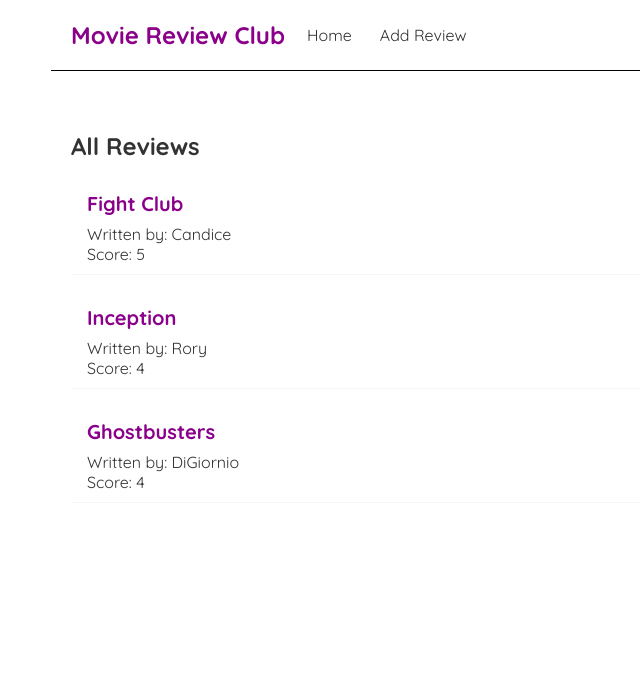
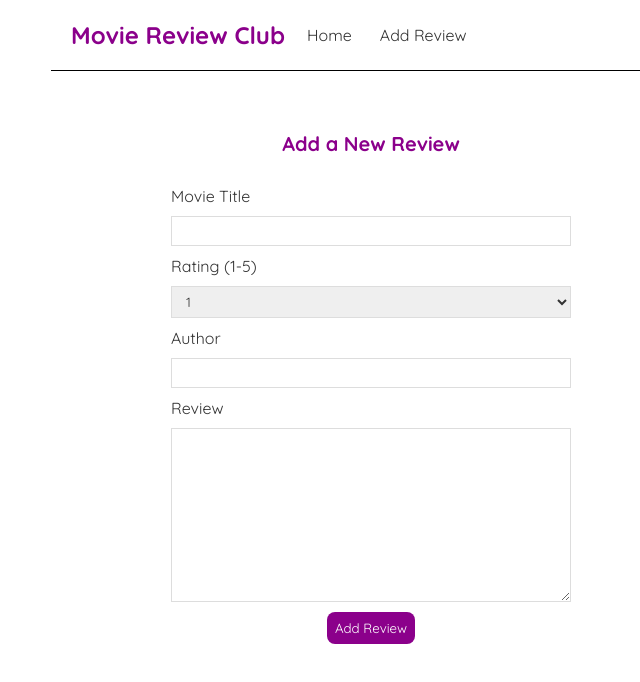
Before and after one commit to grittygrady/movie-reviews-client, a React (Create React App) app: page /addreview in a window 1280 px wide. Shown: the top 682 px of the page, without its empty margins (269-909 px from the left). Built offline with nearby package versions, Linux system fonts and the light colour scheme; data requests are answered from the project's data file.

Commit message:
Front End Fun!

```diff
--- a/data/db.json
+++ b/data/db.json
@@ -1,7 +1,67 @@
 {
-  "movies": [
-    { "id": 1, "title": "Fight Club", "rating": 5, "review": "Review goes here blah blah blah", "author": "Candice" },
-    { "id": 2, "title": "Inception", "rating": 4, "review": "Review goes here blah blah blah", "author": "Rory" },
-    { "id": 3, "title": "Ghostbusters", "rating": 4, "review": "Review goes here blah blah blah", "author": "DiGiornio" }
+  "reviews": [
+    {
+      "id": 1,
+      "title": "Fight Club",
+      "rating": 5,
+      "body": "Review goes here blah blah blah",
+      "author": "Candice"
+    },
+    {
+      "id": 2,
+      "title": "Inception",
+      "rating": 4,
+      "body": "Review goes here blah blah blah",
+      "author": "Rory"
+    },
+    {
+      "id": 3,
+      "title": "Ghostbusters",
+      "rating": 4,
+      "body": "Review goes here blah blah blah",
+      "author": "DiGiornio"
+    },
+    {
+      "id": 4,
+      "title": "The Good, The Bad and The Ugly",
+      "rating": 3,
+      "body": "Review goes here blah blah blah",
+      "author": "Zora"
+    },
+    {
+      "id": "57e2a10d-9e9f-4e86-9cb1-258b1453ab66",
+      "title": "Run Lola Run",
+      "rating": "5",
+      "author": "Grady",
+      "body": "Cool movie!!"
+    },
+    {
+      "id": "f78bc865-bd1d-479f-bc50-eb2f2215f667",
+      "title": "Choke",
+      "rating": "3",
+      "author": "Grady",
+      "body": "Not as good as the book."
+    },
+    {
+      "id": "e1db4568-13fb-49a8-8d2d-5fb703a14035",
+      "title": "Possessor",
+      "rating": "3",
+      "author": "Grady",
+      "body": "Crazy violent, Cronenberg madness. Not my thing."
+    },
+    {
+      "id": "67d7f57f-603f-43f8-b08f-a849c29903ed",
+      "title": "Inside Out",
+      "rating": "5",
+      "author": "Grady",
+      "body": "Best movie EVER!! 😍😍"
+    },
+    {
+      "id": "47f55a53-cf51-4ade-b1d3-1e9cb7f00d93",
+      "title": "Goodfellas",
+      "rating": "5",
+      "author": "Grady",
+      "body": "Absolutely flawless."
+    }
   ]
 }
--- a/package.json
+++ b/package.json
@@ -8,7 +8,9 @@
     "@testing-library/user-event": "^12.6.2",
     "react": "^17.0.1",
     "react-dom": "^17.0.1",
+    "react-router-dom": "^5.2.0",
     "react-scripts": "4.0.1",
+    "uuid": "^8.3.2",
     "web-vitals": "^0.2.4"
   },
   "scripts": {
--- a/src/App.js
+++ b/src/App.js
@@ -1,16 +1,31 @@
 import Navbar from './components/Navbar';
 import Home from './components/Home';
+import { BrowserRouter as Router, Route, Switch } from 'react-router-dom';
+import AddReview from './components/AddReview';
+import ReviewDetails from './components/ReviewDetails';
 
 
 function App() {
 
   return (
-    <div className="App">
-      <Navbar />
-      <div className="content">
-        <Home />
+    <Router>
+      <div className="App">
+        <Navbar />
+        <div className="content">
+          <Switch>
+            <Route exact path = '/'>
+              <Home />
+            </Route>
+            <Route path = '/addreview'>
+              <AddReview />
+            </Route>
+            <Route path = '/reviews/:id'>
+              <ReviewDetails />
+            </Route>
+          </Switch>
+        </div>
       </div>
-    </div>
+    </Router>
   );
 }
 
--- /dev/null
+++ b/src/components/AddReview.js
@@ -0,0 +1,92 @@
+import React, { useState } from 'react';
+import { useHistory } from 'react-router-dom';
+import { v4 as uuidv4 } from 'uuid';
+import config from '../config';
+
+const AddReview = () => {
+  const [title, setTitle] = useState('');
+  const [rating, setRating] = useState(1);
+  const [author, setAuthor] = useState('');
+  const [body, setBody] = useState('');
+  const [isLoading, setIsLoading] = useState(false);
+
+  const history = useHistory();
+
+  const handleSubmit = (e) => {
+    e.preventDefault();
+    const review = {
+      id: uuidv4(),
+      title,
+      rating,
+      author,
+      body
+    };
+    setIsLoading(true)
+    fetch(`${config.API_ENDPOINT}/reviews`, {
+      method: 'POST',
+      headers: {
+        "Content-Type": "application/json"
+      },
+      body: JSON.stringify(review)
+    })
+    .then(() => {
+      setIsLoading(false)
+      history.push('/')
+    })
+  }
+
+  return (
+    <div className="add-review">
+      <h2>Add a New Review</h2>
+      <form onSubmit={handleSubmit}>
+        <label htmlFor='movieTitle'>Movie Title</label>
+        <input
+          type="text"
+          name='movieTitle'
+          aria-label='Movie title'
+          value={title}
+          onChange={(e) => setTitle(e.target.value)}
+          required
+        />
+        <label htmlFor='rating'>Rating (1-5)</label>
+        <select
+          name='rating'
+          aria-label='rating'
+          value={rating}
+          onChange={(e) => setRating(e.target.value)}
+          required
+        >
+            <option value='1'>1</option>
+            <option value='2'>2</option>
+            <option value='3'>3</option>
+            <option value='4'>4</option>
+            <option value='5'>5</option>
+        </select>
+        <label htmlFor='author'>Author</label>
+        <input
+          type='text'
+          name='author'
+          aria-label='author'
+          value={author}
+          onChange={(e) => setAuthor(e.target.value)}
+          required
+        />
+        <label htmlFor='body'>Review</label>
+        <textarea
+          cols="30"
+          rows="10"
+          name='body'
+          aria-label='review body'
+          value={body}
+          onChange={(e) => setBody(e.target.value)}
+          required
+        >
+        </textarea>
+        {!isLoading && <button>Add Review</button>}
+        {isLoading && <button>Adding Review</button>}
+      </form>
+    </div>
+  );
+}
+
+export default AddReview;
--- a/src/components/Home.js
+++ b/src/components/Home.js
@@ -1,17 +1,16 @@
 import React from 'react';
 import useFetch from '../hooks/useFetch';
-import ReviewList from './ReviewLIst';
-
-
+import ReviewList from './ReviewList';
+import config from '../config';
 
 const Home = () => {
-  const { data: movies, isLoading, error } = useFetch('http://localhost:8000/movies')
+  const { data: reviews, isLoading, error } = useFetch(`${config.API_ENDPOINT}/reviews`)
 
   return (
     <div className="home">
       {error && <><h2>Could not get reviews. Please try again.</h2></>}
       {isLoading && <><h2>Loading...</h2></>}
-      {movies && <ReviewList movies={movies} title='All Reviews' />}
+      {reviews && <ReviewList reviews={reviews} title='All Reviews' />}
     </div>
   );
 }
--- a/src/components/Navbar.js
+++ b/src/components/Navbar.js
@@ -1,12 +1,13 @@
 import React from 'react';
+import { Link } from 'react-router-dom';
 
 const Navbar = () => {
   return (
     <nav className="navbar">
       <h1>Movie Review Club</h1>
       <div className="links">
-        <a href="/">Home</a>
-        <a href="/addreview">Add Review</a>
+        <Link to="/">Home</Link>
+        <Link to="/addreview">Add Review</Link>
       </div>
     </nav>
   );
--- /dev/null
+++ b/src/components/ReviewDetails.js
@@ -0,0 +1,26 @@
+import React from 'react';
+import { useParams } from 'react-router-dom';
+import useFetch from '../hooks/useFetch';
+import config from '../config';
+
+const ReviewDetails = () => {
+  const { id } = useParams();
+  const { data: review, isLoading, error } = useFetch(`${config.API_ENDPOINT}/reviews/${id}`);
+
+  return (
+    <div className="review-details">
+      {isLoading && <div>Loading...</div>}
+      {error && <div>{error}</div>}
+      {review && (
+        <article>
+          <h2>{review.title}</h2>
+          <p>Rating: {review.rating}</p>
+          <p>Written by {review.author}</p>
+          <div>{review.body}</div>
+        </article>
+      )}
+    </div>
+  );
+}
+
+export default ReviewDetails;
--- a/src/components/ReviewLIst.js
+++ b/src/components/ReviewLIst.js
@@ -1,16 +1,19 @@
 import React from 'react';
+import { Link } from 'react-router-dom';
 
 const ReviewList = (props) => {
-  const { movies, title } = props;
+  const { reviews, title } = props;
 
   return (
-    <div className="movie-list">
+    <div className="review-list">
       <h2>{title}</h2>
-      {movies.map((movie) => (
-        <div className="movie-preview" key={movie.id}>
-          <h2>{movie.title}</h2>
-          <p>Written by: {movie.author}</p>
-          <p>Score: {movie.rating}</p>
+      {reviews.map((review) => (
+        <div className="review-preview" key={review.id}>
+          <Link to={`/reviews/${review.id}`}>
+            <h2>{review.title}</h2>
+            <p>Score: {review.rating}</p>
+            <p>Written by: {review.author}</p>
+          </Link>
         </div>
       ))}
     </div>
--- /dev/null
+++ b/src/config.js
@@ -0,0 +1,7 @@
+export default {
+  API_ENDPOINT: 'http://localhost:8000'
+}
+// const inDev = process.env.NODE_ENV === 'development'
+// export default {
+//   API_ENDPOINT: inDev ? 'http://localhost:8000/api' : 'https://lit-mesa-39960.herokuapp.com/api'
+// }
--- a/src/hooks/useFetch.js
+++ b/src/hooks/useFetch.js
@@ -6,7 +6,9 @@ const useFetch = (url) => {
   const [error, setError] = useState(null)
 
   useEffect(() => {
-    fetch(url)
+    const abortCont = new AbortController();
+
+    fetch(url, { signal: abortCont.signal })
       .then(res => {
         if (!res.ok) {
           throw Error('Could not fetch reviews');
@@ -19,9 +21,14 @@ const useFetch = (url) => {
         setError(null)
       })
       .catch(err => {
-        setError(err.message);
-        setIsLoading(false);
+        if (err.name === 'AbortError') {
+          console.log('Fetch Aborted')
+        } else {
+          setError(err.message);
+          setIsLoading(false);
+        }
       })
+      return () => abortCont.abort();
   }, [url])
 
   return { data, isLoading, error }
--- a/src/index.css
+++ b/src/index.css
@@ -39,20 +39,87 @@
   padding: 20px;
 }
 
-/* Movie review previews / list */
+/* Review previews / list */
 
-.movie-preview {
+.review-preview {
   padding: 10px 16px;
   margin: 20px 0;
   border-bottom: 1px solid whitesmoke;
 }
 
-.movie-preview:hover {
-  box-shadow: 1px 3px 5px rgba(0,0,0,0.1);
+.review-preview:hover {
+  box-shadow: 1px 3px 5px rgba(0,0,0,0.3);
 }
 
-.movie-preview h2 {
+.review-preview h2 {
   font-size: 20px;
   color: darkmagenta;
   margin-bottom: 8px;
 }
+
+.review-preview h2:hover {
+  text-decoration: underline;
+}
+
+.review-preview a {
+  text-decoration: none;
+}
+
+/* Review Details */
+
+.review-details h2 {
+  font-size: 20px;
+  color: darkmagenta;
+  margin-bottom: 10px;
+}
+
+.review-details div {
+  margin: 20px 0;
+}
+
+/*****  MAYBE REMOVE ****/
+.review-details button {
+  background: darkmagenta;
+  color: white;
+  border: 0;
+  padding: 8px;
+  border-radius: 8px;
+  cursor: pointer;
+}
+
+/* Add Review Component */
+
+.add-review {
+  max-width: 400px;
+  margin: 0 auto;
+  text-align: center;
+}
+
+.add-review label {
+  text-align: left;
+  display: block;
+}
+
+.add-review h2 {
+  font-size: 20px;
+  color: darkmagenta;
+  margin-bottom: 30px;
+}
+
+.add-review input, .add-review textarea, .add-review select {
+  width: 100%;
+  padding: 6px 10px;
+  margin: 10px 0;
+  border: 1px solid #ddd;
+  box-sizing: border-box;
+  display: block;
+}
+
+.add-review button {
+  background: darkmagenta;
+  color: white;
+  border: 0;
+  padding: 8px;
+  border-radius: 8px;
+  cursor: pointer;
+}
```
Also changed, not shown: 2 other files (tests, documents, lock files or other folders).
